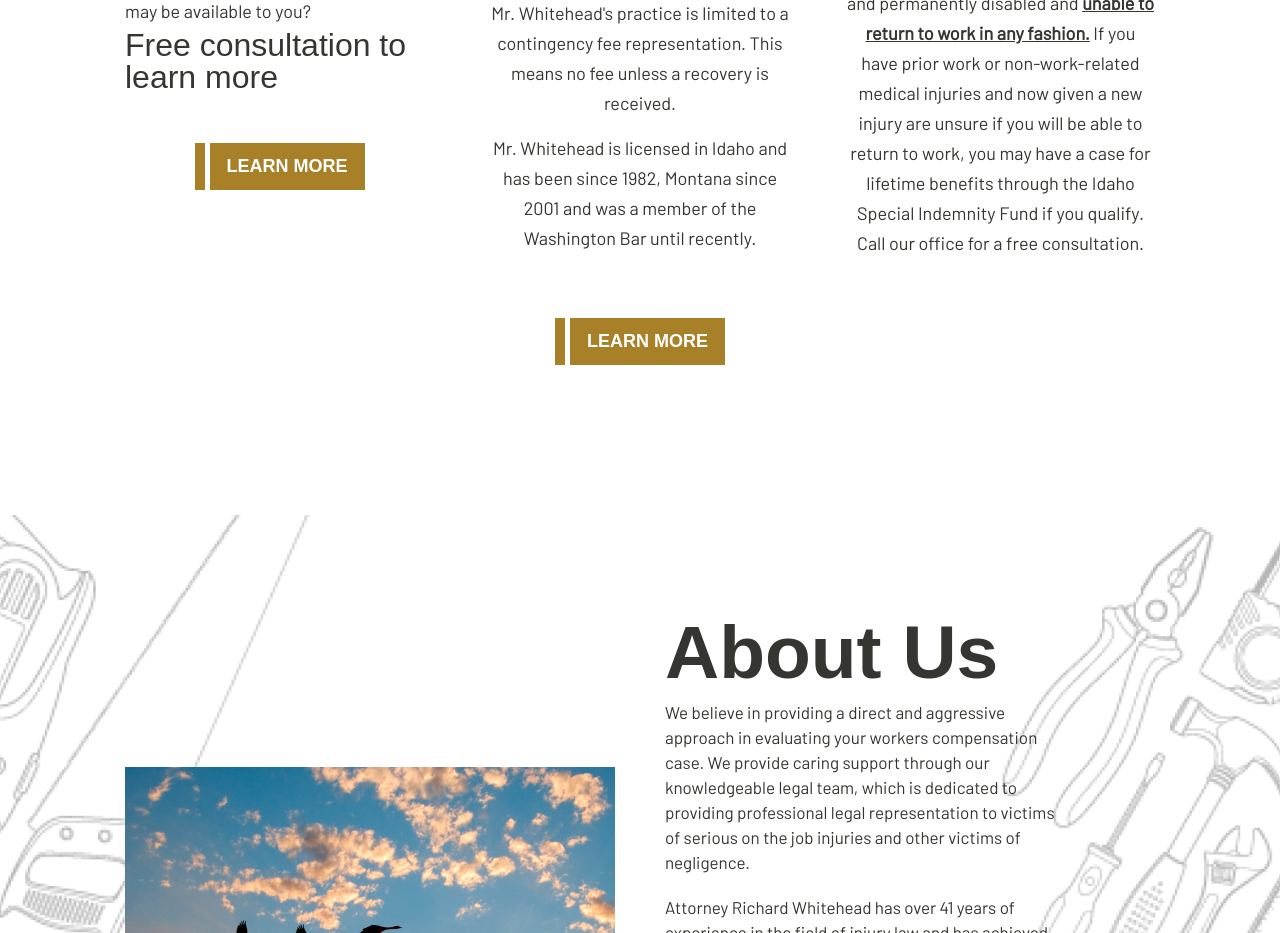
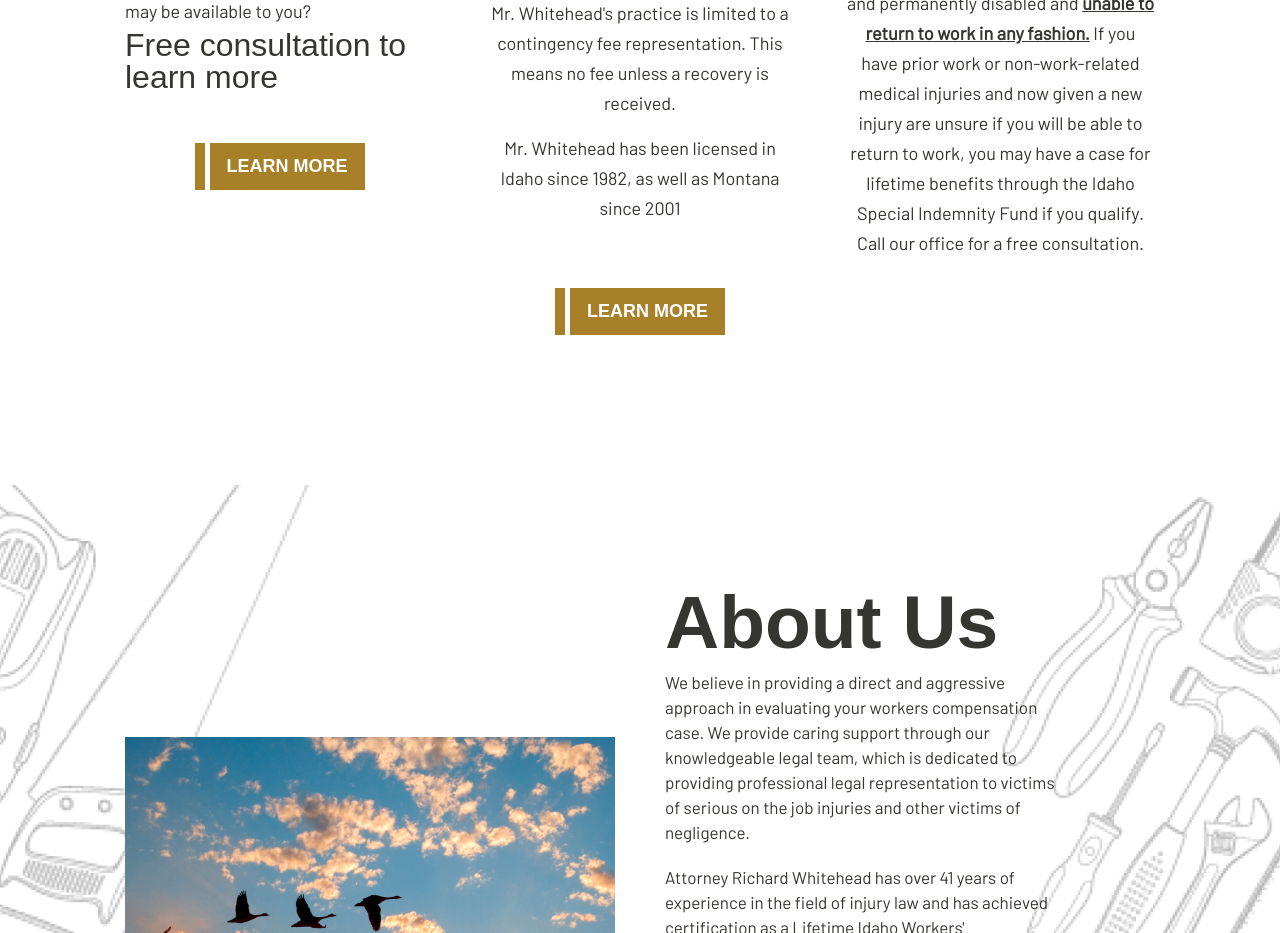
Before and after one commit to TheGeekyNinja/whiteheadlaw.net, a Vue app: page / in a window 1280 px wide. Shown: the part 2140-3073 px from the top of the page. Built offline with nearby package versions, Linux system fonts and the light colour scheme; a web font is replaced by a local one.

Commit message:
Licensing text

```diff
--- a/src/pages/Home.vue
+++ b/src/pages/Home.vue
@@ -183,9 +183,8 @@
               representation. This means no fee unless a recovery is received.
             </p>
             <p>
-              Mr. Whitehead is licensed in Idaho and has been since 1982,
-              Montana since 2001 and was a member of the Washington Bar until
-              recently.
+              Mr. Whitehead has been licensed in Idaho since 1982,
+              as well as Montana since 2001
             </p>
           </div>
           <div class="about-us-btn learn-more">
```
